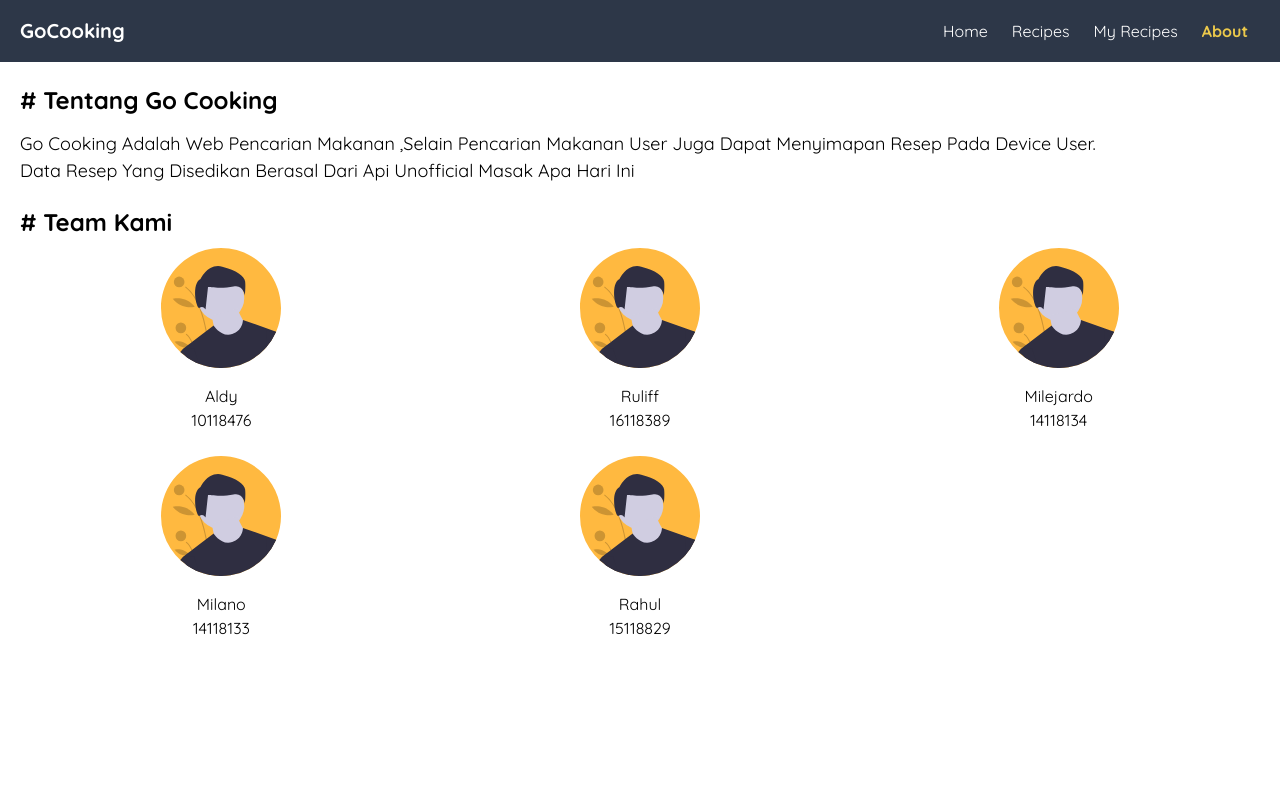
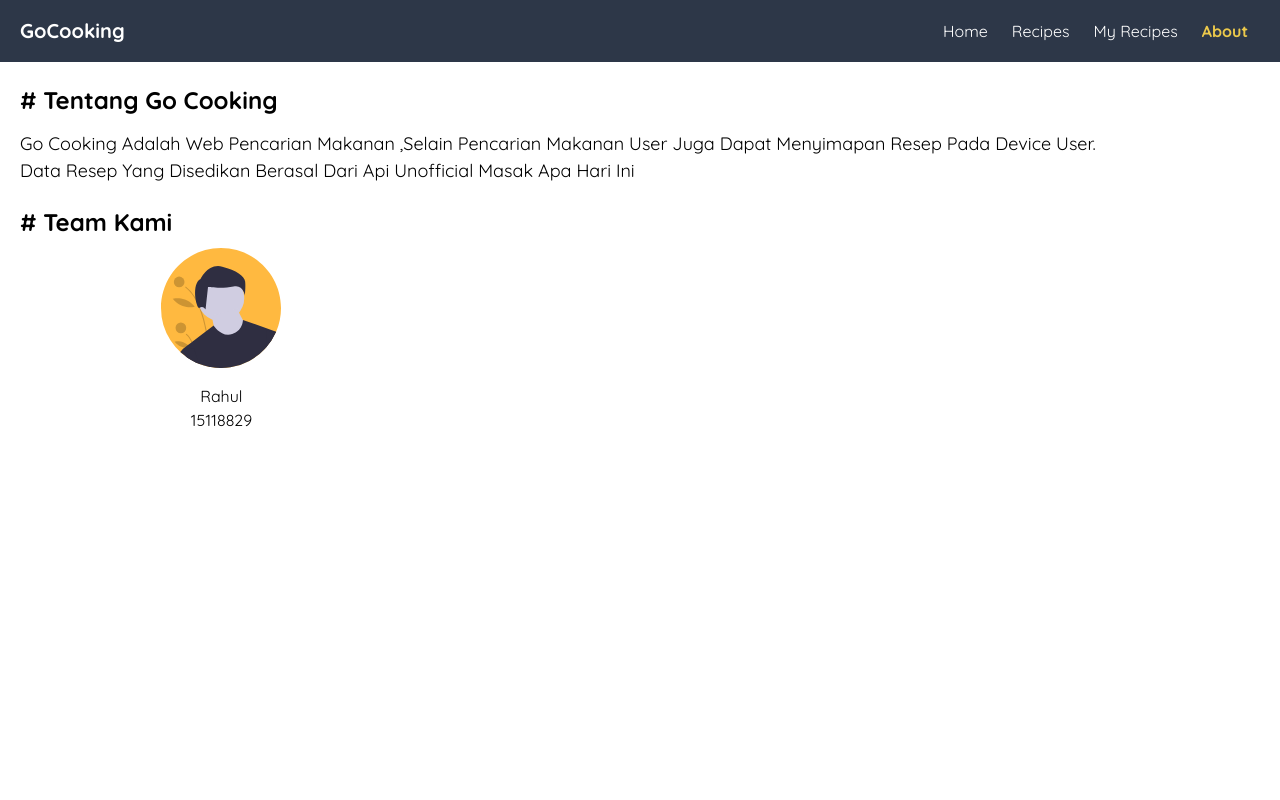
Before and after one commit to rahulsya/gocooking, a React (Create React App) app: page /about in a window 1280 px wide. Shown: the top 800 px of the page. Built offline with nearby package versions, Linux system fonts and the light colour scheme; no server answers.

Commit message:
Update About.js

```diff
--- a/src/page/About.js
+++ b/src/page/About.js
@@ -6,22 +6,6 @@ import Footer from '../components/Footer'
 import {ReactComponent as Member} from '../assets/images/user.svg'
 
 const members=[
-    {
-        nama:'Aldy',
-        npm:10118476
-    },
-    {
-        nama:'Ruliff',
-        npm:16118389
-    },
-    {
-        nama:'Milejardo',
-        npm:14118134
-    },
-    {
-        nama:'Milano',
-        npm:14118133
-    },
     {
         nama:'Rahul',
         npm:15118829
```
